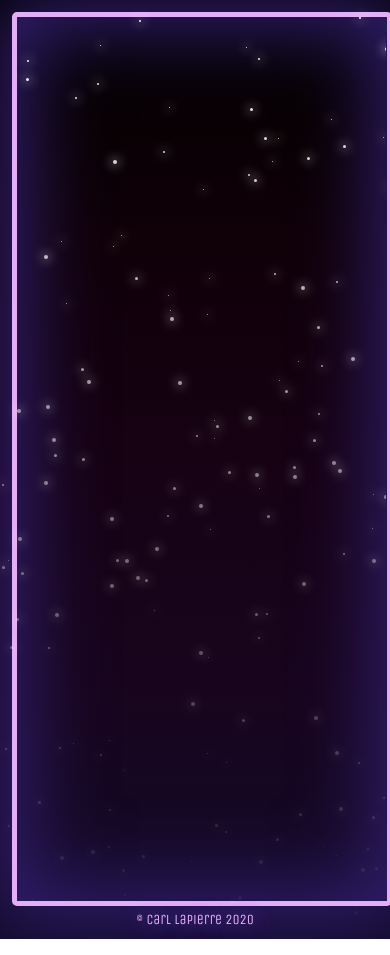
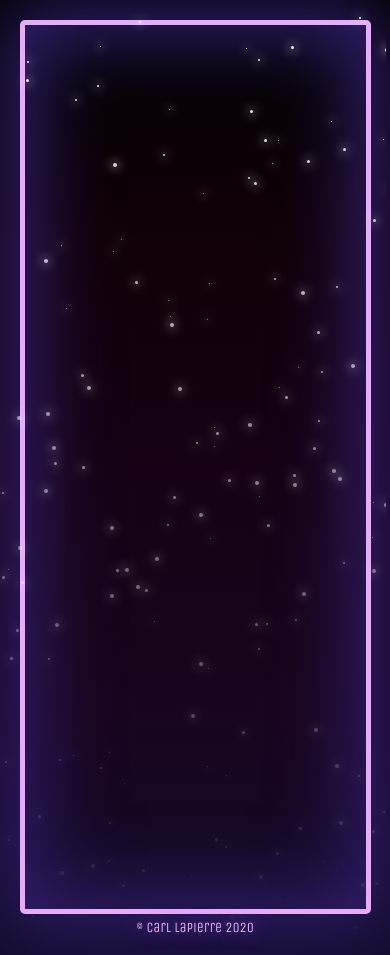
Before and after one commit to carllapierre/midnight-sky, a React (Create React App) app: page / in a window 390 px wide. Built offline with nearby package versions, Linux system fonts and the light colour scheme; a web font is replaced by a local one.

Commit message:
+ simplified css

```diff
--- a/src/Components/Container/MainContainer.css
+++ b/src/Components/Container/MainContainer.css
@@ -1,6 +1,6 @@
 .main-container{
     margin: auto;
-    width: 90%;
+    max-width: 1000px;
     height: 100vh;
     border: 5px solid #e3aef7;;
     z-index: 2;
@@ -13,11 +13,7 @@
 }
 
 .outer-container {
-    padding-left: 10%;
-    padding-right: 10%;
-    padding-top: 4%;
-    padding-bottom: 10%;
-
+    padding: 5%;
     color: #eab6fd;
     text-shadow: 1px 0px 20px #876ddc;
 }
@@ -28,28 +24,3 @@
     padding-top: 5px;
     font-size: 14px;
 }
-
-@media all and (max-width: 1330px) {
-    /* .main-container{
-
-    }
-    .outer-container {
-        padding-left: 5%;
-        padding-right: 5%;
-    } */
-}
-
-@media all and (max-width: 700px) {
-    .outer-container{
-        padding: 7%;
-    }
-}
-
-@media all and (max-width: 500px) {
-    .outer-container{
-        padding: 3%;
-    }
-    .main-container{
-        min-width: 85%;
-    }
-}
```
